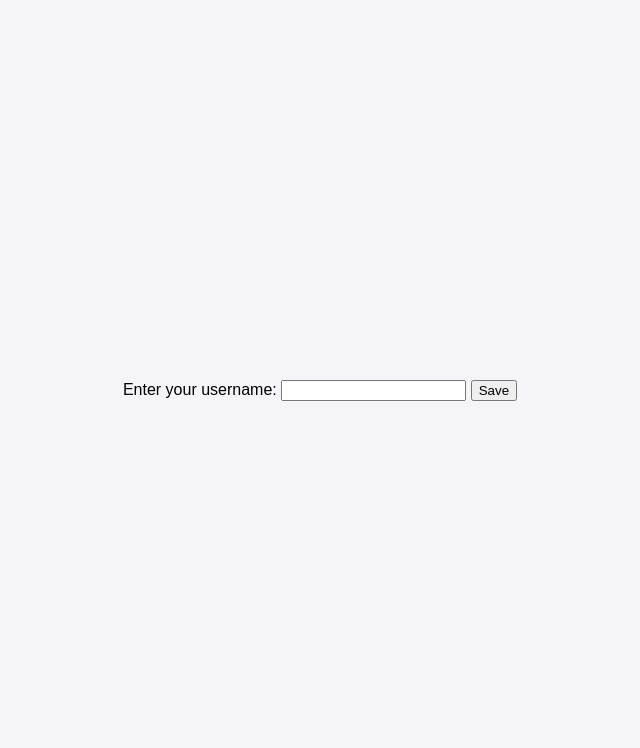
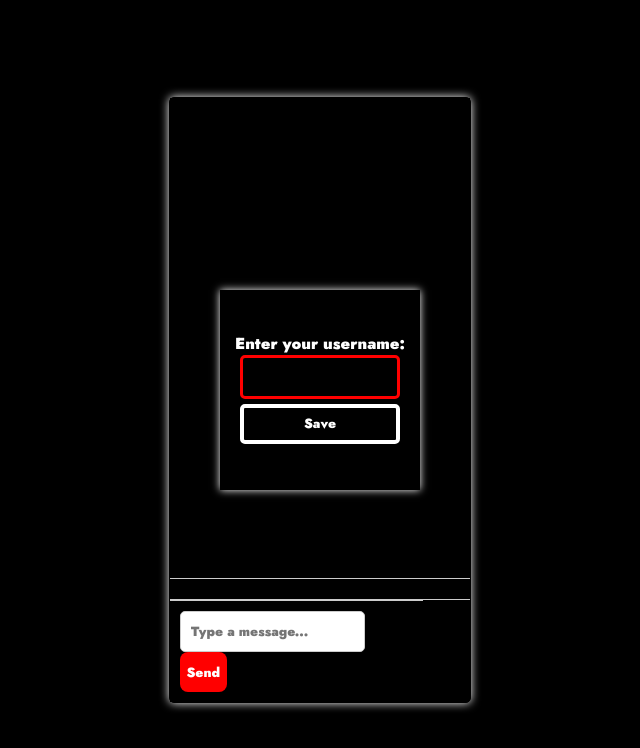
Before and after one commit to avdhez/Chat-geoup-random, a website: page public/index.html in a window 1280 px wide. Shown: the whole page, without its empty margins (320-960 px from the left). Drawn offline with nearby package versions, Linux system fonts and the light colour scheme; no server answers.

Commit message:
Update style.css

```diff
--- a/public/style.css
+++ b/public/style.css
@@ -1,6 +1,10 @@
+ @import url('https://fonts.googleapis.com/css2?family=Jost:ital,wght@0,100..900;1,100..900&display=swap');
+
 body {
-  font-family: Arial, sans-serif;
-  background-color: #f4f4f9;
+  font-family: "jost";
+  font-weight: 900;
+  background-color: black;
+  color: white;
   margin: 0;
   padding: 0;
   display: flex;
@@ -9,35 +13,94 @@ body {
   height: 100vh;
 }
 
+attach {
+  display: inline-block;
+  width: 40px;
+  height: 20px;
+  background: red;
+  color: white;
+  font-family: "jost";
+  font-weight: 900;
+
+}
+
+#save-username {
+  font-family: "jost";
+  border-radius: 5px;
+  width: 160px;
+  font-weight: 900;
+  margin: 5px;
+  margin-left: 10%;
+  display: block;
+  width: 160px;
+  height: 40px;
+  background: #000000;
+  color: white;
+  border: 4px solid white;
+}
+
+#username-prompt input[type="text"] {
+  font-family: "jost";
+  margin-left: 10%;
+  color: white;
+  display: block;
+  width: 160px;
+  padding: 10px;
+  border: 1px solid #ccc;
+  border-radius: 5px;
+  font-size: 12px;
+  background: black;
+  box-sizing: border-box;
+  border: 3px solid red;
+  font-weight: 900;
+}
+
 #username-prompt {
-  display: flex;
-  flex-direction: column;
+  position: absolute;
+  top: 50;
+  left: 50;
+  z-index: 1;
+  width: 200px;
+  height: 200px;
+  display: block;
+  background: black;
+  color: white;
   align-items: center;
+  text-align: center ;
+  align-content: center;
+  justify-content: center;
   margin-bottom: 20px;
+  box-shadow: 0px 0px 8px;
 }
 
 #chat-container {
-  display: none;
-  width: 100%;
-  max-width: 600px;
-  border: 1px solid #ccc;
+    z-index: 0;
+  color: white;
+  display: block;
+  width: 300px;
+  border: 1px solid black;
   border-radius: 5px;
-  background-color: white;
-  box-shadow: 0 0 10px rgba(0, 0, 0, 0.1);
+  background-color: black;
+  box-shadow: 0 0 10px;
 }
 
 #messages {
+  background: black;
+  color: white;
   padding: 10px;
-  max-height: 400px;
+  height: 460px;
   overflow-y: auto;
   border-bottom: 1px solid #ccc;
 }
 
 .message {
+  font-weight: 900;
+  font-family: "jost";
   margin-bottom: 10px;
   padding: 10px;
   border-radius: 5px;
-  background-color: #f8f8f8;
+  background-color: black;
+  box-shadow: 0 0 10px;
 }
 
 .message .username {
@@ -58,19 +121,26 @@ body {
 }
 
 form {
-  display: flex;
+    flex-direction: column;
+  display: inline-block;
   padding: 10px;
   border-top: 1px solid #ccc;
-  background-color: #f9f9f9;
+  background-color: #000000;
 }
 
-form input[type="text"],
-form input[type="file"],
-form button {
-  margin-right: 10px;
+form input[type="file"] {
+  display: none;
+  width: 90%;
+  margin-right: 0px;
+  color: white;
+  background: black;
 }
 
 form input[type="text"] {
+  font-weight: 900;
+  font-family: "jost";
+  display: inline-block;
+  width: 70%;
   flex: 1;
   padding: 10px;
   border: 1px solid #ccc;
@@ -78,20 +148,27 @@ form input[type="text"] {
 }
 
 form button {
-  padding: 10px 20px;
+  font-weight: 900;
+  font-family: "jost";
+  height: 40px;
+  width: 20%;
+  padding: auto;
   border: none;
-  background-color: #007bff;
+  background-color: red;
   color: white;
-  border-radius: 5px;
+  border-radius: 8px;
   cursor: pointer;
 }
 
 form button:hover {
-  background-color: #0056b3;
+  background-color: red;
 }
 
 .message.own {
-  background-color: #e0f7fa;
+  background-color: red;
+  color: white;
+  font-family: "jost";
+  font-weight: 900;
   text-align: right;
 }
 
@@ -102,10 +179,6 @@ form button:hover {
     border: none;
   }
 
-  form {
-    flex-direction: column;
-  }
-
   form input[type="text"],
   form input[type="file"],
   form button {
```
